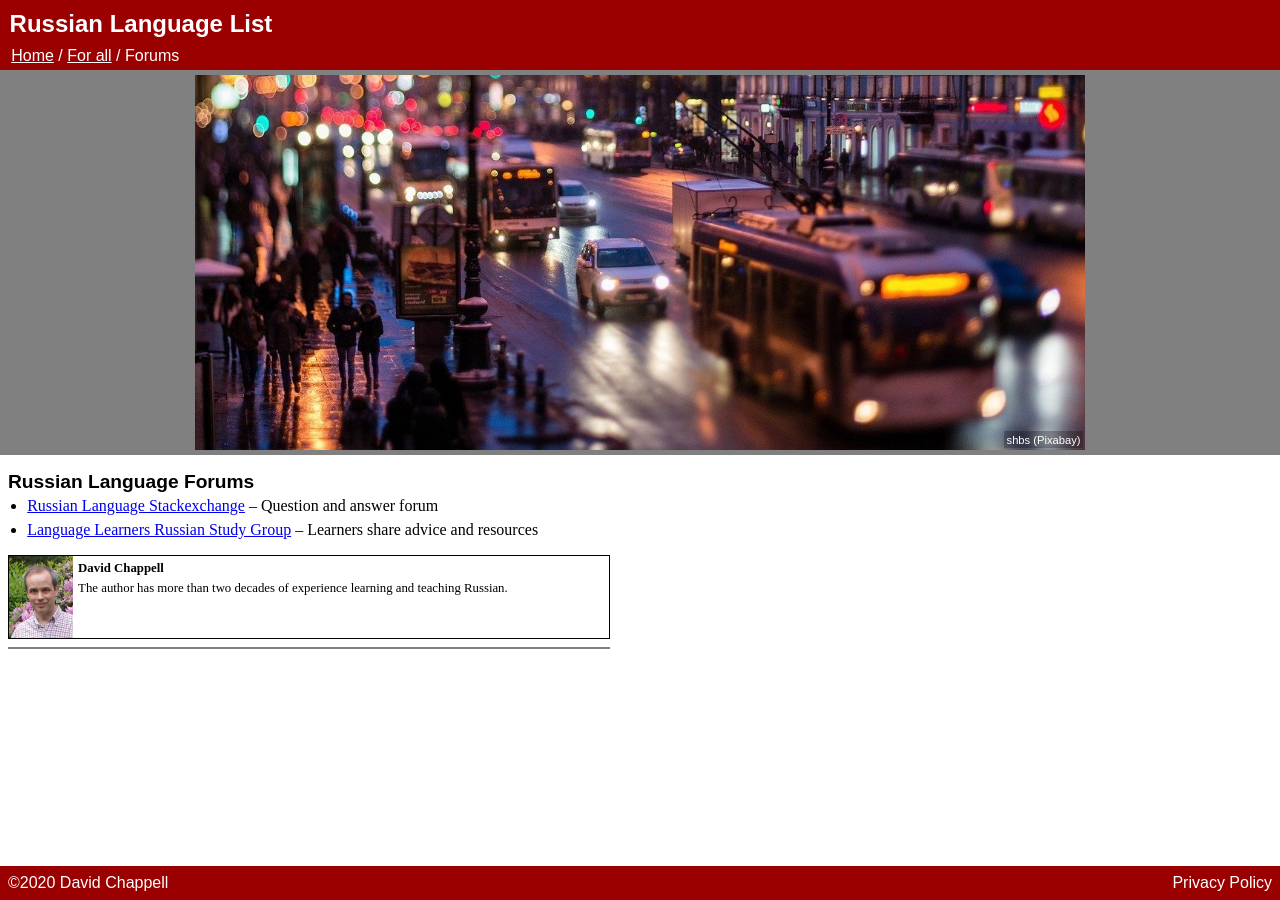
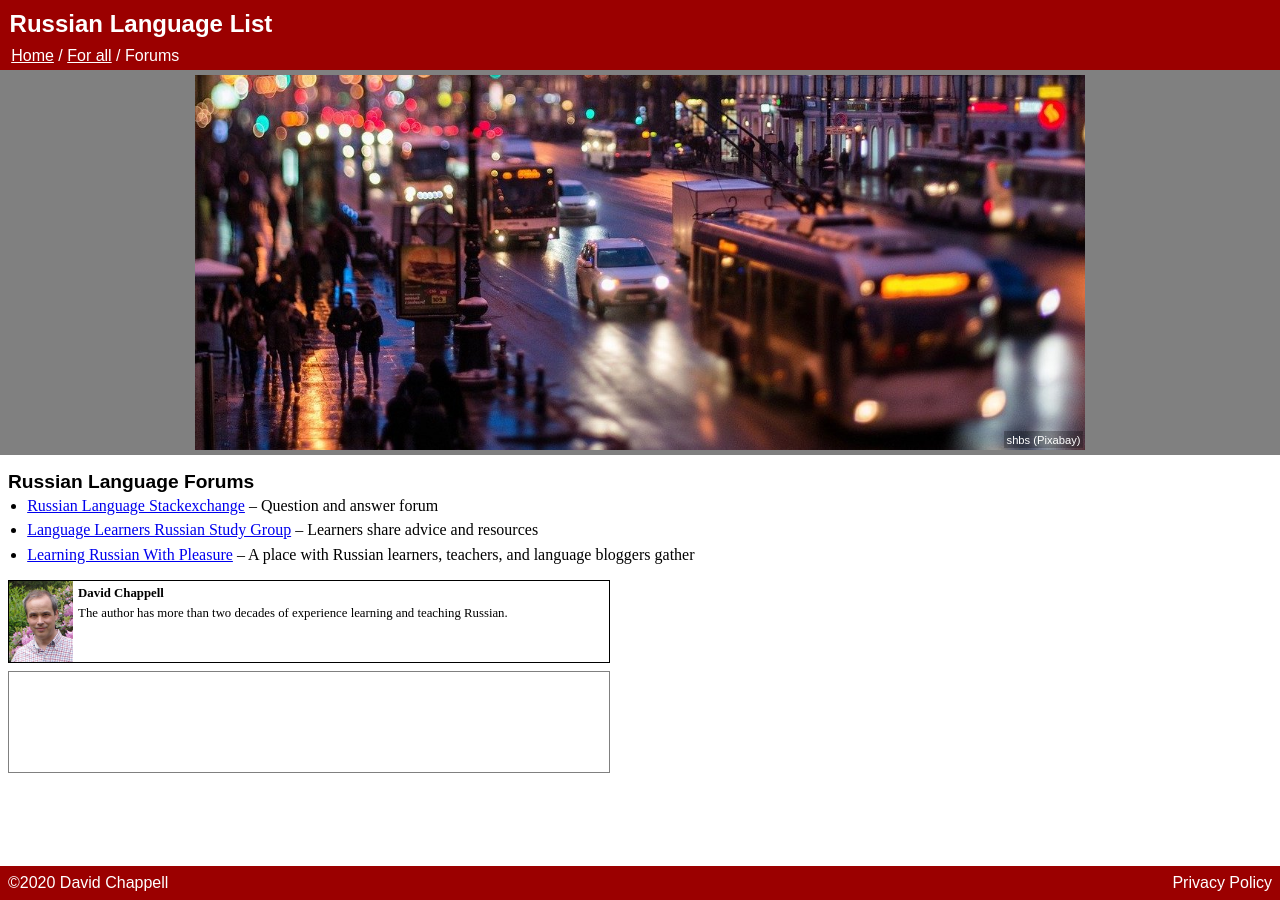
Before and after one commit to david672orford/russian-language-list, a Jekyll site: the page built from for-all/forums.md, in a window 1280 px wide. Built offline with Jekyll 4.4.1, drawn with Linux system fonts in a browser that asks for light colours; our own code applies the rules of GitHub Pages for plain Markdown files.

Commit message:
limitted Google Ads height

```diff
--- a/_layouts/default.html
+++ b/_layouts/default.html
@@ -59,7 +59,6 @@
 {% if site.google_ad_client %}
 <div class="google_ads">
   <script async src="//pagead2.googlesyndication.com/pagead/js/adsbygoogle.js"></script>
-  <!-- nuhub.net unit -->
   <ins class="adsbygoogle"
        style="display:block"
        data-ad-client="{{ site.google_ad_client }}"
--- a/assets/css/style.css
+++ b/assets/css/style.css
@@ -15,7 +15,7 @@ BODY {
 DIV.scroller {
 	flex: 1 1 auto;
 	height: 100px;
-	overflow-y: scroll;
+	overflow-y: auto;
 	}
 MAIN {
 	margin: 1em .5em;
@@ -150,6 +150,7 @@ DIV.author_blurb {
 DIV.google_ads {
 	clear: both;
 	max-width: 600px;
+	height: 100px;
 	margin: .5em;
 	border: thin solid #808080;
 	}
--- a/for-all/forums.md
+++ b/for-all/forums.md
@@ -3,3 +3,5 @@
 	Question and answer forum
 * [Language Learners Russian Study Group](https://forum.language-learners.org/viewtopic.php?f=26&t=5204&hilit=russian) --
 	Learners share advice and resources
+* [Learning Russian With Pleasure](https://www.facebook.com/groups/russianlanguagefriends/) --
+	A place with Russian learners, teachers, and language bloggers gather
```
Also changed, not shown: for-all/culture.md (+3 -0 lines), for-all/fiction.md (+1 -0 lines).
